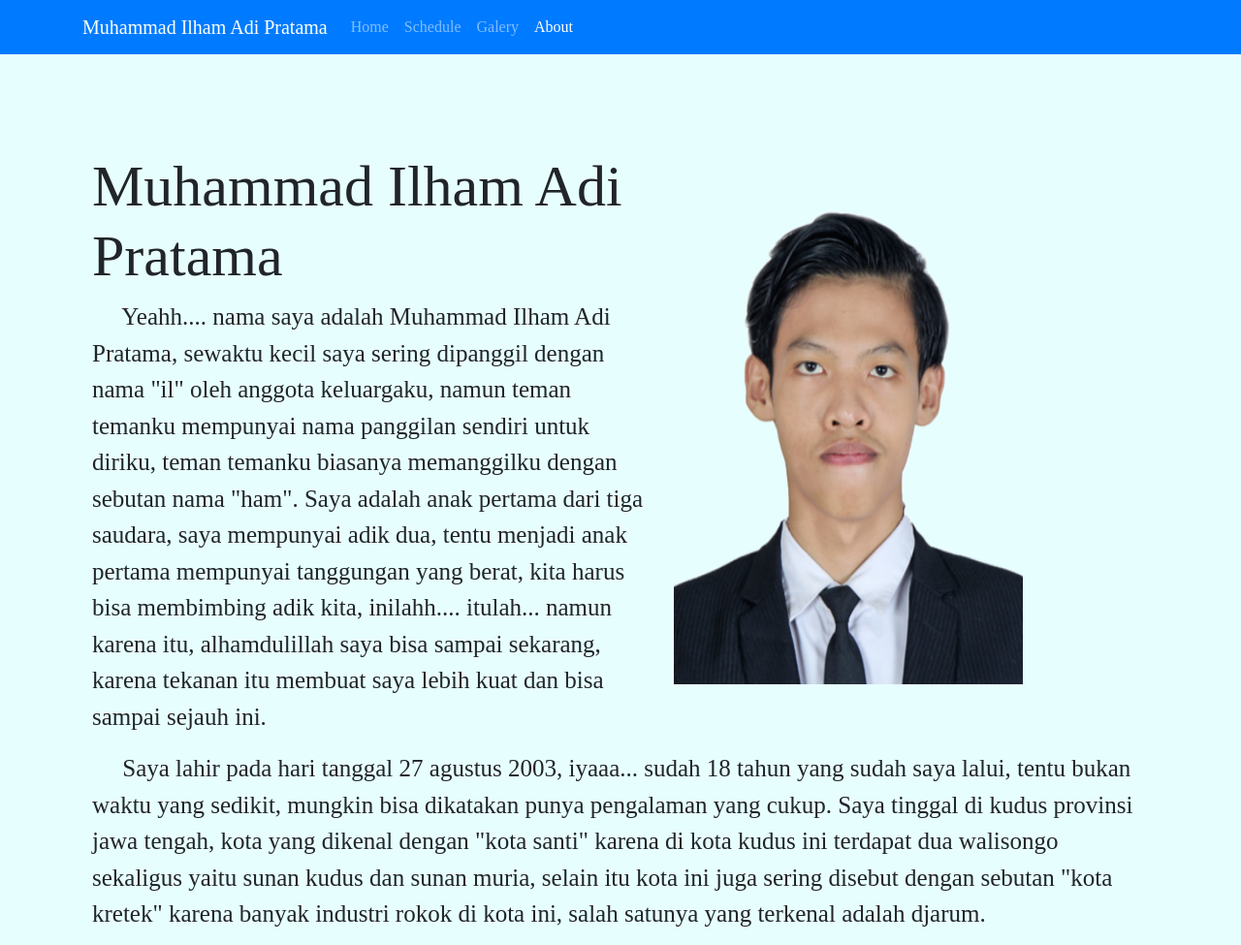
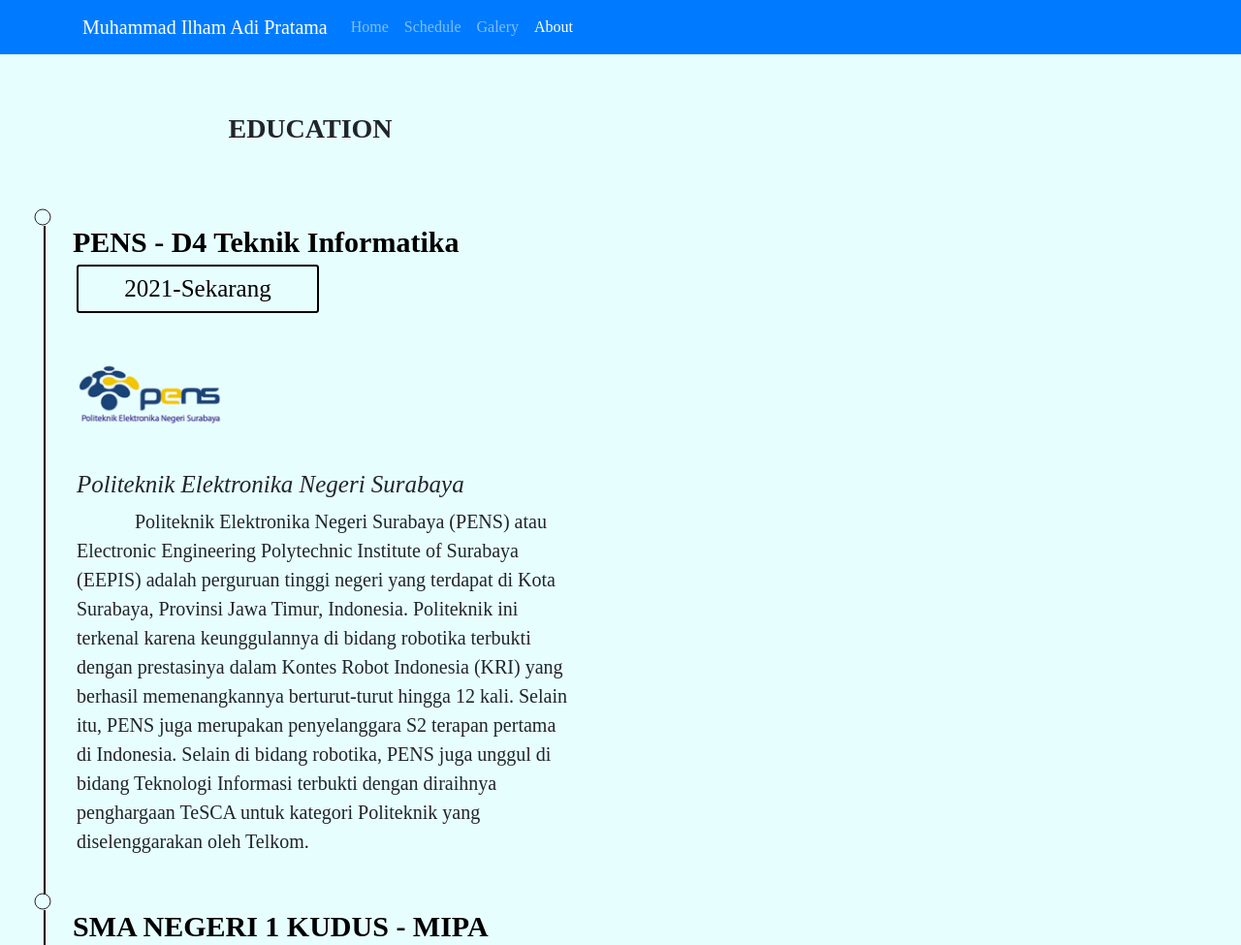
Before and after one commit to milhamap/muhammadilhamadip.github.io, a plain HTML site: page about.html in a window 1280 px wide. Shown: the top 975 px of the page at 97% size. Drawn offline with nearby package versions, Linux system fonts and the light colour scheme.

Commit message:
gambar sekolah

```diff
--- a/about.html
+++ b/about.html
@@ -26,25 +26,72 @@
             </div>
           </nav>
 
-            <div class="copy-container">
-                <img src="profil1.png" class="container-md justify-content-right" id="foto" alt="">
-                  <div class="container-md text-left">
-                    <h4>Muhammad Ilham Adi Pratama</h4>
+          <div class="container-fluid">
+            <div class="row">
+              <div class="col-lg-6">
+                <h3 id="education">EDUCATION</h3>
+                <div class="list-education">
+                  <ul>
+                    <li>
+                      <h4><span>PENS - D4 Teknik Informatika</span></h4>
+                    </li>
+                  </ul>
+                    <div class="resume-item">
+                    <h5>2021-Sekarang</h5>
+                    <img src="education/pens.png" alt="">
+                    <h6><em>Politeknik Elektronika Negeri Surabaya</em></h6>
                     <p>
-                        &emsp; Yeahh.... nama saya adalah Muhammad Ilham Adi Pratama, sewaktu kecil saya sering dipanggil dengan nama "il" oleh anggota keluargaku, namun teman temanku mempunyai nama panggilan sendiri untuk diriku, teman temanku biasanya memanggilku dengan sebutan nama "ham". Saya adalah anak pertama dari tiga saudara, saya mempunyai adik dua, tentu menjadi anak pertama mempunyai tanggungan yang berat, kita harus bisa membimbing adik kita, inilahh.... itulah... namun karena itu, alhamdulillah saya bisa sampai sekarang, karena tekanan itu membuat saya lebih kuat dan bisa sampai sejauh ini.
+                      &emsp;&emsp;&emsp;Politeknik Elektronika Negeri Surabaya (PENS) atau Electronic Engineering Polytechnic Institute of Surabaya (EEPIS) adalah perguruan tinggi negeri yang terdapat di Kota Surabaya, Provinsi Jawa Timur, Indonesia.
+                      Politeknik ini terkenal karena keunggulannya di bidang robotika terbukti dengan prestasinya dalam Kontes Robot Indonesia (KRI) yang berhasil memenangkannya berturut-turut hingga 12 kali. Selain itu, PENS juga merupakan penyelanggara S2 terapan pertama di Indonesia. Selain di bidang robotika, PENS juga unggul di bidang Teknologi Informasi terbukti dengan diraihnya penghargaan TeSCA untuk kategori Politeknik yang diselenggarakan oleh Telkom.
                     </p>
+                  </div>
+                </div>
+                <div class="list-education">
+                  <ul>
+                    <li>
+                      <h4><span>SMA NEGERI 1 KUDUS - MIPA</span></h4>
+                    </li>
+                  </ul>
+                    <div class="resume-item">
+                    <h5>2018-2021</h5>
+                    <img src="education/smasa.png" alt="">
+                    <h6><em>SMA NEGERI 1 KUDUS</em></h6>
                     <p>
-                        &emsp; Saya lahir pada hari tanggal 27 agustus 2003, iyaaa... sudah 18 tahun yang sudah saya lalui, tentu bukan waktu yang sedikit, mungkin bisa dikatakan punya pengalaman yang cukup. Saya tinggal di kudus provinsi jawa tengah, kota yang dikenal dengan "kota santi" karena di kota kudus ini terdapat dua walisongo sekaligus yaitu sunan kudus dan sunan muria, selain itu kota ini juga sering disebut dengan sebutan "kota kretek" karena banyak industri rokok di kota ini, salah satunya yang terkenal adalah djarum.
+                      &emsp;&emsp;&emsp;SMA Negeri 1 Kudus, merupakan salah satu Sekolah Menengah Atas Negeri yang ada di Provinsi Jawa Tengah, Indonesia. Sama dengan SMA pada umumnya di Indonesia masa pendidikan sekolah di SMAN 1 Kudus ditempuh dalam waktu tiga tahun pelajaran, mulai dari Kelas X sampai Kelas XII.
                     </p>
+                  </div>
+                </div>
+                <div class="list-education">
+                  <ul>
+                    <li>
+                      <h4><span>SMP NEGERI 1 MEJOBO</span></h4>
+                    </li>
+                  </ul>
+                    <div class="resume-item">
+                    <h5>2015-2018</h5>
+                    <img src="education/spensame.png" alt="">
+                    <h6><em>SMP NEGERI 1 MEJOBO</em></h6>
                     <p>
-                        &emsp; Untuk bisa sampai di titik ini tentunya tidak mudah, banyak sekali kerja keras untuk bisa seperti ini, tentu bukan hanya kerja keras, namun juga sedikit kekerasan hehehe... oiya sebelumnya saya dulunya adalah siswa di sma 1 kudus, siapa sih yang gatau sma 1 kudus? sma yang dikenal dengan orang yang cerdas, banyak prestasi, paling wah lah pokoknya, namun kenyataannya juga tidak seperti yang diomongkan orang orang, seringkali orang orang hanya melihat baiknya saja, dan melupakan buruknya. Seperti saya ini hehehe.... canda yak guys.
+                      &emsp;&emsp;&emsp;SMP Negeri 1 Mejobo, merupakan salah satu Sekolah Menengah Pertama Negeri yang ada di Provinsi Jawa Tengah, Indonesia. Sama dengan SMP pada umumnya di Indonesia masa pendidikan sekolah di SMPN 1 MEJOBO ditempuh dalam waktu tiga tahun pelajaran, mulai dari Kelas VII sampai Kelas IX.
                     </p>
+                  </div>
+                </div>
+                <div class="list-education">
+                  <ul>
+                    <li>
+                      <h4><span>SD NU NAWA KARTIKA</span></h4>
+                    </li>
+                  </ul>
+                    <div class="resume-item">
+                    <h5>2012-2018</h5>
+                    <img src="education/sd nawa.png" alt="">
+                    <h6><em>SD NU NAWA KARTIKA</em></h6>
                     <p>
-                        &emsp; Untuk dapat diterima di pens ini juga tentunya tidak sesuatu yang instan, banyak kerja keras, walaupun waktu sekolah banyak kacaunya, banyak bercandanya, tapi itukan bagian dari kerja keras bukannn? hehehe.... Untuk yang belum tau, saya adalah siswa eligible di sekolahan saya, namun menjadi siswa eligible, dengan bermodalkan nilai matematika yang tinggi dan di peringkat 100 pararel tidak cukup untuk bisa diterima di pens ini, so.. snmptn yang saya daftarkan ke pens, ditolak... Namun saya percaya itu bukan akhir, iayalah bukan akhir... sekolah aja haha hihi ngarep lulus snmptn hehehe....
+                      &emsp;&emsp;&emsp;SD NU Nawa Kartika, merupakan salah satu Sekolah Dasar yang ada di Provinsi Jawa Tengah, Indonesia. Sama dengan SD pada umumnya di Indonesia masa pendidikan sekolah di SD NU Nawa Kartika ditempuh dalam waktu enam tahun pelajaran, mulai dari Kelas I sampai Kelas VI.
                     </p>
-                    <p>
-                        &emsp; Okayyy.... karena saya ditolak snmptn tentu harus mengejarnya dengan cara lain, yaa... saya mengikuti sbmptn, belajar, belajar dan belajar, namun belajar aja tak cukup ya guys, perlu hawa segar juga seperti ngopi, ngumpul sama temen, hangout dan lain lain, Alhamdulillah saya terbilang bisa mengerjakan sbmptn, walaupun banyak hokinya juga kalau bisa di persen kan itu 99% hoki hahahah... bukannn bukannnnn bukan gitu, so? waktu pengumuman sbmptn saya dinyatakan lulus, saya diterima di teknik informatika pens dengan nilai yang jauh besar diluar ekspetasi saya.
-                    </p>
+                  </div>
+                </div>
+              </div>
             </div>
           </div>
 
--- a/tentang_sayaa.css
+++ b/tentang_sayaa.css
@@ -20,6 +20,85 @@ body {
     font-weight: 600;
     border-bottom: 1px solid white;
     margin-bottom: -1px;
+}
+#education {
+    text-align: center;
+    margin-top: 60px;
+    font-weight: bold;
+}
+.list-education img {
+    width: 30%;
+}
+.list-education {
+    margin-bottom: -59px;
+    margin-left: 30px;
+}
+.list-education h4 {
+    border-left: 2px solid black;
+    font-size: 30px;
+}
+.list-education h4:nth-child(1) {
+    border: transparent;
+}
+/* .list-education h4::before {
+    content: "";
+    width: 16px;
+    height: 16px;
+    display: flex;
+    border-radius: 3.5rem;
+    background-color: black;
+    position: relative;
+    right: 24px;
+    top: 36px;
+} */
+.list-education ul {
+    list-style-type: circle;
+    display: flex;
+    position: relative;
+    border-radius: 3.5rem;
+    right: 10px;
+    top: 23px;
+    font-size: 55px;
+}
+.list-education h5 {
+    width: 300px;
+    justify-content: center;
+    display: flex;
+    padding: 0.5rem;
+    border-radius: 0.8rem;
+    border: 2px solid black;
+    margin-top: 1rem;
+    margin-bottom: 0.5rem;
+}
+.list-education h4 span {
+    position: relative;
+    top: 20px;
+    color: black;
+    font-weight: bold;
+}
+.resume-item {
+    padding: 1.5rem 2rem;
+    border-left: 2px solid black;
+    margin-top: -1rem;
+}
+.resume-item h5 {
+    font-size: 25px;
+    width: 250px;
+    display: flex;
+    justify-content: center;
+    padding: 0.5rem;
+    border-radius: 0.2rem;
+    border: 2px solid black;
+    color: black;
+    margin-bottom: 0.5rem;
+    margin-top: 1rem;
+}
+.resume-item h6 {
+    font-size: 25px;
+}
+.resume-item p {
+    font-size: 20px;
+    position: relative;
 }
 #foto {
     margin-right: 130px;
```
Also changed, not shown: education/pens.png (added), education/smasa.png (added), 2 other files. Lines whose indentation alone changed are shown as unchanged.
